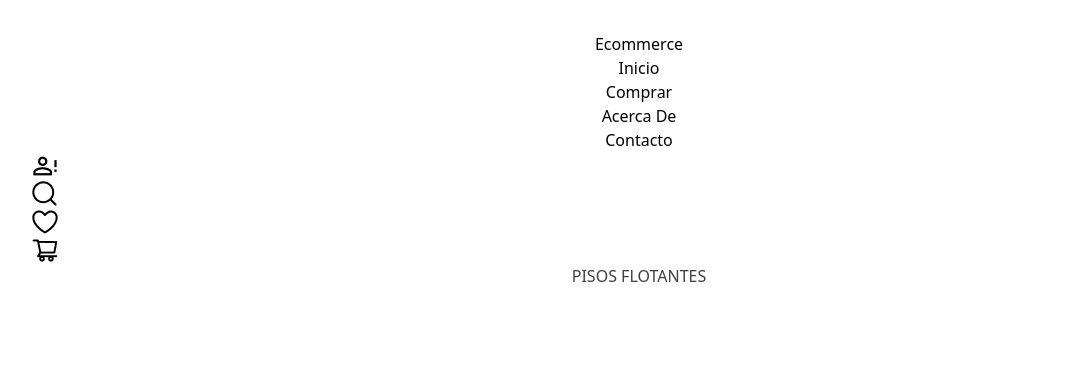
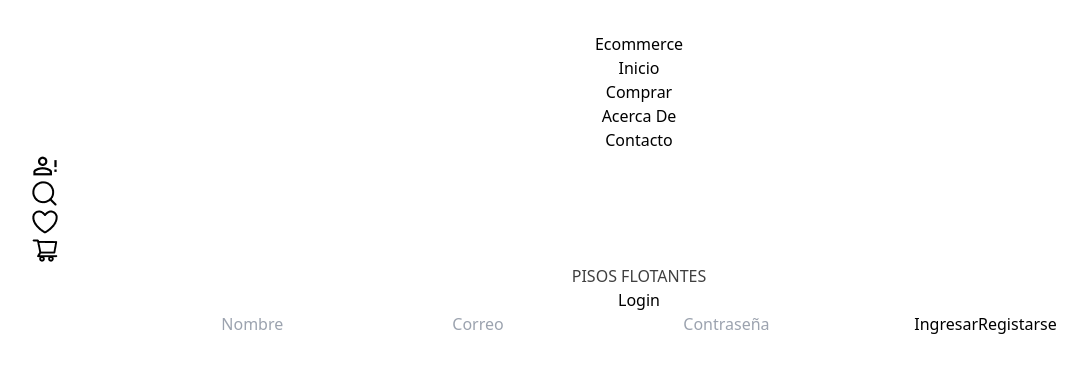
Before and after one commit to YesicaChui/ecommerce_pisos_flotantes, a React (Vite) app: page /login in a window 1280 px wide. Shown: the top 372 px of the page, without its empty margins (1-1088 px from the left). Built offline with nearby package versions, Linux system fonts and the light colour scheme.

Commit message:
agregando layoutBase modularizando las rutas, creando componentes de interfaz de usuarioui

```diff
--- a/src/App.jsx
+++ b/src/App.jsx
@@ -2,24 +2,20 @@ import { useState } from 'react'
 import reactLogo from './assets/react.svg'
 import viteLogo from '/vite.svg'
 import './App.css'
-import { BrowserRouter, Route, Routes } from 'react-router-dom'
-import {Header} from './components/Header'
-import { Banner } from './components/Banner'
-import { Login } from './pages/Login'
+import { BrowserRouter} from 'react-router-dom'
+import { LayoutBase } from './layouts/LayoutBase'
+import Router from './router/Router'
 
 function App() {
   const [count, setCount] = useState(0)
 
   return (
     <>
-    <BrowserRouter>
-      <Header/>
-      <Banner/>
-      <Routes>
-        <Route path='/' element={<Login/>}/>
-      </Routes>
-
-    </BrowserRouter>
+     <BrowserRouter>
+        <LayoutBase>
+          <Router/>
+        </LayoutBase>
+      </BrowserRouter>
     </>
   )
 }
--- a/src/components/MiInput.jsx
+++ /dev/null
@@ -1,10 +0,0 @@
-import React from 'react'
-
-export const MiInput = ({ ...props }) => {
-  return (
-    <input
-      className="border border-gray-300 w-full px-3 py-2 mb-4 rounded-md focus:outline-none focus:ring-1"
-      {...props} // Propagación de props adicionales al input
-    />
-  );
-};
--- /dev/null
+++ b/src/components/ui/MiInput.jsx
@@ -0,0 +1,11 @@
+import React from 'react'
+
+export const MiInput = ({ type, placeholder, myStyles }) => {
+  return (
+    <input
+      type={type}
+      className={`border border-gray-300 w-full px-3 py-2 mb-4 rounded-md focus:outline-none focus:ring-1 ${myStyles}`}
+      placeholder={placeholder} // Propagación de props adicionales al input
+    />
+  );
+};
--- /dev/null
+++ b/src/components/ui/MiInputButton.jsx
@@ -0,0 +1,11 @@
+import React from 'react'
+
+export const MiInputButton = ({ type, value,myStyles }) => {
+  return (
+    <input
+    type={type}
+    className={`bg-blue-500 w-full py-2 text-white rounded-md cursor-pointer ${myStyles}`}
+    value={value} // Propagación de props adicionales al input
+  />
+  )
+}
--- /dev/null
+++ b/src/layouts/LayoutBase.jsx
@@ -0,0 +1,12 @@
+import React from 'react'
+import { Header } from '../components/Header'
+
+
+export const LayoutBase = ({children}) => {
+  return (
+    <>
+    <Header/>
+    {children}
+    </>
+  )
+}
--- a/src/pages/Login.jsx
+++ b/src/pages/Login.jsx
@@ -1,16 +1,20 @@
 import React from 'react'
-import { MiInput } from '../components/MiInput'
+import { MiInput } from '../components/ui/MiInput'
+import { Banner } from '../components/Banner'
+import { MiInputButton } from '../components/ui/MiInputButton'
 
 export const Login = () => {
   return (
-    <form className='bg-white w-80 mx-auto mt-8 rounded p-6'>
-      <h2 className='text-2xl font-bold mb-4 text-center' >Login</h2>
-      <input type='text' className='border border-gray-300 w-full px-3 py-2 mb-4 rounded-md focus:outline-none focus:ring-1' placeholder='Nombre'/>
-      <input type='email' className='border border-gray-300 w-full px-3 py-2 mb-4 rounded-md focus:outline-none focus:ring-1' placeholder='Correo'/>
-      <input type='password' className='border border-gray-300 w-full px-3 py-2 mb-4 rounded-md focus:outline-none focus:ring-1' placeholder='Contraseña'/>
-      <MiInput/>
-      <input type="submit" value="Ingresar" className='bg-blue-500 w-full py-2 text-white rounded-md cursor-pointer mb-1' />
-      <input type="button" value="Registarse" className='bg-green-500 w-full py-2 text-white rounded-md cursor-pointer' />
-    </form>
+    <>
+      <Banner />
+      <form className='bg-white w-80 mx-auto mt-8 rounded p-6'>
+        <h2 className='text-2xl font-bold mb-4 text-center' >Login</h2>
+        <MiInput type={'text'} placeholder={'Nombre'} />
+        <MiInput type={'email'} placeholder={'Correo'} />
+        <MiInput type={'password'} placeholder={'Contraseña'} />
+        <MiInputButton type={"submit"} value={"Ingresar"} myStyles={'mb-1'} />
+        <MiInputButton type={"button"} value={"Registarse"} myStyles={'bg-green-500'} />
+      </form>
+    </>
   )
 }
--- /dev/null
+++ b/src/pages/Tienda.jsx
@@ -0,0 +1,7 @@
+import React from 'react'
+
+export const Tienda = () => {
+  return (
+    <div>Tienda</div>
+  )
+}
--- /dev/null
+++ b/src/router/Router.jsx
@@ -0,0 +1,15 @@
+import { Routes, Route, Navigate } from 'react-router-dom'
+import {Login} from '../pages/Login'
+import { Tienda } from '../pages/Tienda'
+
+const Router = () => {
+  return (
+    <Routes>
+      <Route path='/login' element={<Login />} />
+      <Route path='/tienda' element={<Tienda />} />
+      <Route path="*" element={<Navigate to={"/tienda"} />} />
+    </Routes>
+  )
+}
+
+export default Router
```
